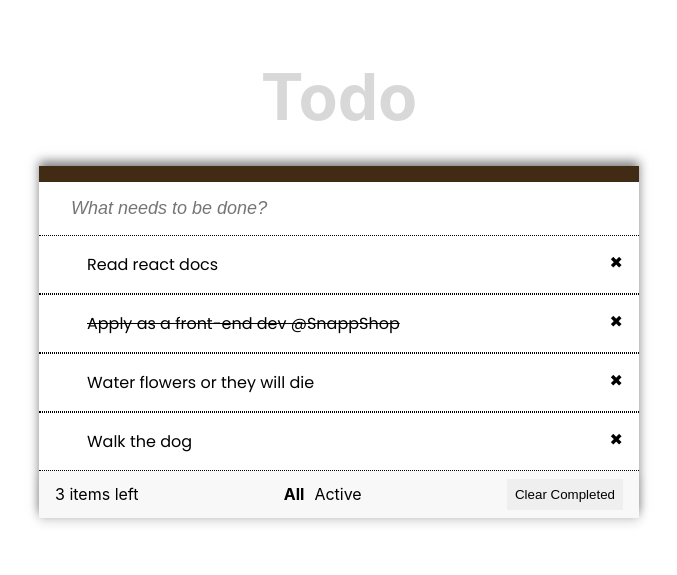
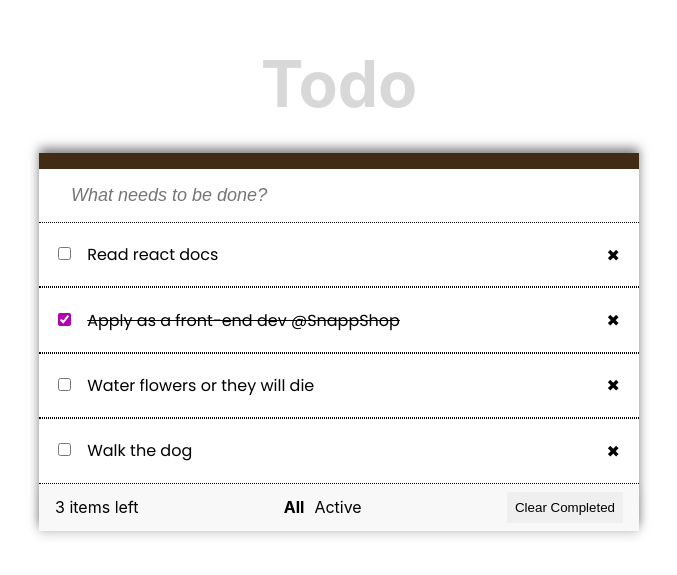
Before and after one commit to arvandmoe/todo-app, a Next.js app: page /todos in a window 1280 px wide. Shown: the part 111-686 px from the top of the page, without its empty margins (301-978 px from the left). Built offline with nearby package versions, Linux system fonts and the light colour scheme; data requests are answered from the project's data file.

Commit message:
toggleTodo implemented

```diff
--- a/src/modules/todos/TodoPage.module.scss
+++ b/src/modules/todos/TodoPage.module.scss
@@ -30,13 +30,20 @@
 .item {
     display: flex;
     justify-content: space-between;
-    padding: 1rem;
+    align-items: center;
+    padding: 0.2rem;
     border-width: 1px 0px 1px 0px;
     border-style: dotted;
 
     & p {
-        margin: 0rem 2rem;
         text-align: left;
+    }
+    & input {
+        accent-color: $primary-color;
+    }
+    & input,
+    span {
+        margin: 0rem 1rem;
     }
     &:hover {
         color: $primary-color;
--- a/src/modules/todos/TodoPage.tsx
+++ b/src/modules/todos/TodoPage.tsx
@@ -13,6 +13,7 @@ const TodoPage: NextPage<{ todos: Todo[] }> = ({ todos: initialTodos }) => {
     handleInputChange,
     onSubmit,
     onDeleteTodo,
+    onTickTodo,
   } = useTodo(initialTodos)
 
   return (
@@ -37,6 +38,11 @@ const TodoPage: NextPage<{ todos: Todo[] }> = ({ todos: initialTodos }) => {
             return (
               <div key={todo.id} className={styles.item}>
                 <p className={todo.completed ? styles.done : ''}>
+                  <input
+                    type="checkbox"
+                    checked={todo.completed}
+                    onChange={() => onTickTodo(todo.id, todo.completed)}
+                  />
                   {todo.title}
                 </p>
                 <span
--- a/src/modules/todos/hooks/useTodo.ts
+++ b/src/modules/todos/hooks/useTodo.ts
@@ -3,7 +3,7 @@ import { useDispatch, useSelector } from "react-redux";
 import { AddTodoDto, Todo } from 'shared/models/Todo';
 import { RootState } from "shared/redux/store";
 import TodoService from "shared/services/todo-service";
-import { addTodo, deleteTodo, initTodos } from '../store/todoSlice';
+import { addTodo, deleteTodo, initTodos, toggleTodo } from '../store/todoSlice';
 
 
 
@@ -40,7 +40,12 @@ const useTodo = (initialTodos: Todo[]) => {
         await TodoService.deleteTodo(todoId)
     }
 
-    return { leftTodosCount, todos, input, handleInputChange, onSubmit, onDeleteTodo }
+    const onTickTodo = async (todoId: number, currCompleted: boolean) => {
+        dispatch(toggleTodo(todoId))
+        await TodoService.toggleTodo(todoId, !currCompleted)
+    }
+
+    return { leftTodosCount, todos, input, handleInputChange, onSubmit, onDeleteTodo, onTickTodo }
 }
 
 export default useTodo
--- a/src/modules/todos/store/todoSlice.ts
+++ b/src/modules/todos/store/todoSlice.ts
@@ -18,9 +18,13 @@ const todoSlice = createSlice({
             let newData = state.data.filter(todo => todo.id !== action.payload)
             state.data = newData
         },
+        toggleTodo(state, action: PayloadAction<number>) {
+            let todo = state.data.find((todo) => todo.id === action.payload)
+            if (todo) todo.completed = !todo?.completed
+        }
 
     }
 })
 
-export const { initTodos, addTodo, deleteTodo } = todoSlice.actions
+export const { initTodos, addTodo, deleteTodo, toggleTodo } = todoSlice.actions
 export default todoSlice.reducer
--- a/src/shared/services/todo-service.ts
+++ b/src/shared/services/todo-service.ts
@@ -12,9 +12,15 @@ const deleteTodo = async (todoId: number) => {
     return response.data
 }
 
+const toggleTodo = async (todoId: number, completed: boolean) => {
+    const response = await axiosClient.patch<Todo>(`todos/${todoId}`, { completed: completed })
+    return response.data
+}
+
 const TodoService = {
     addTodo,
-    deleteTodo
+    deleteTodo,
+    toggleTodo
 }
 
 export default TodoService
```
